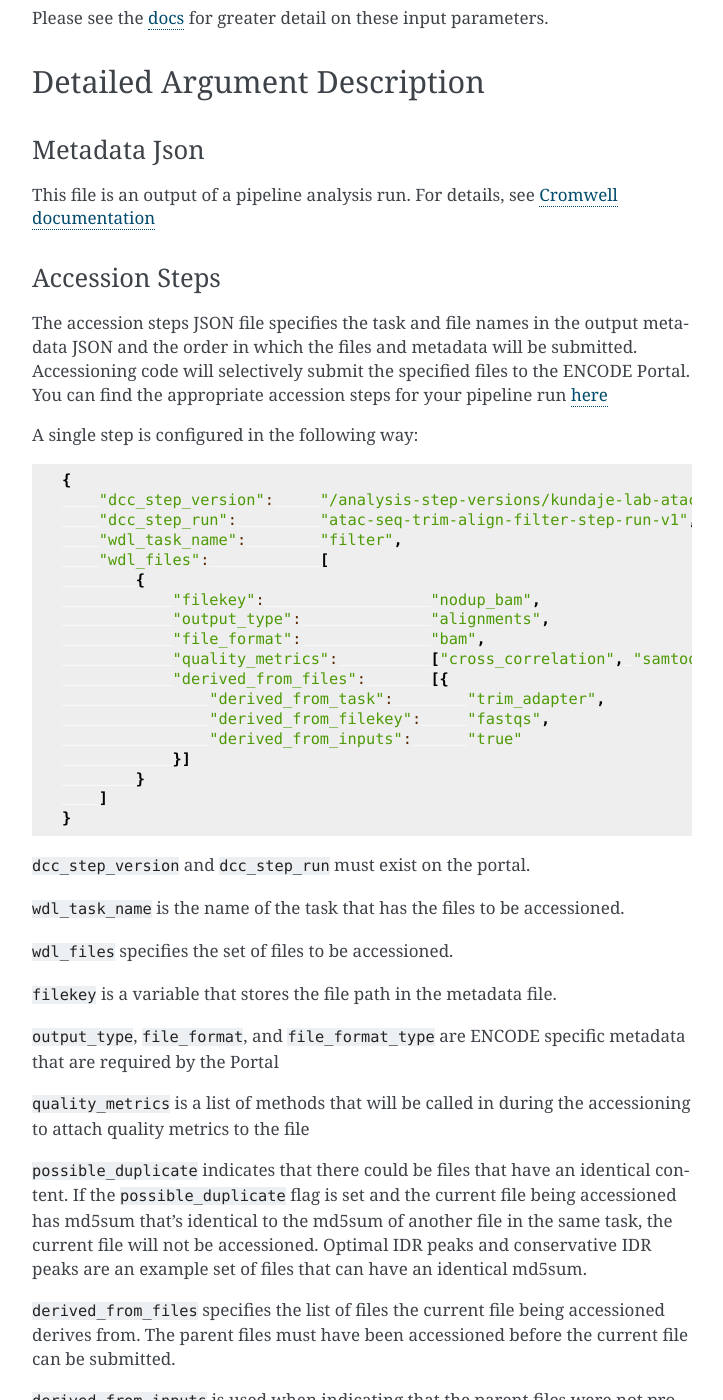
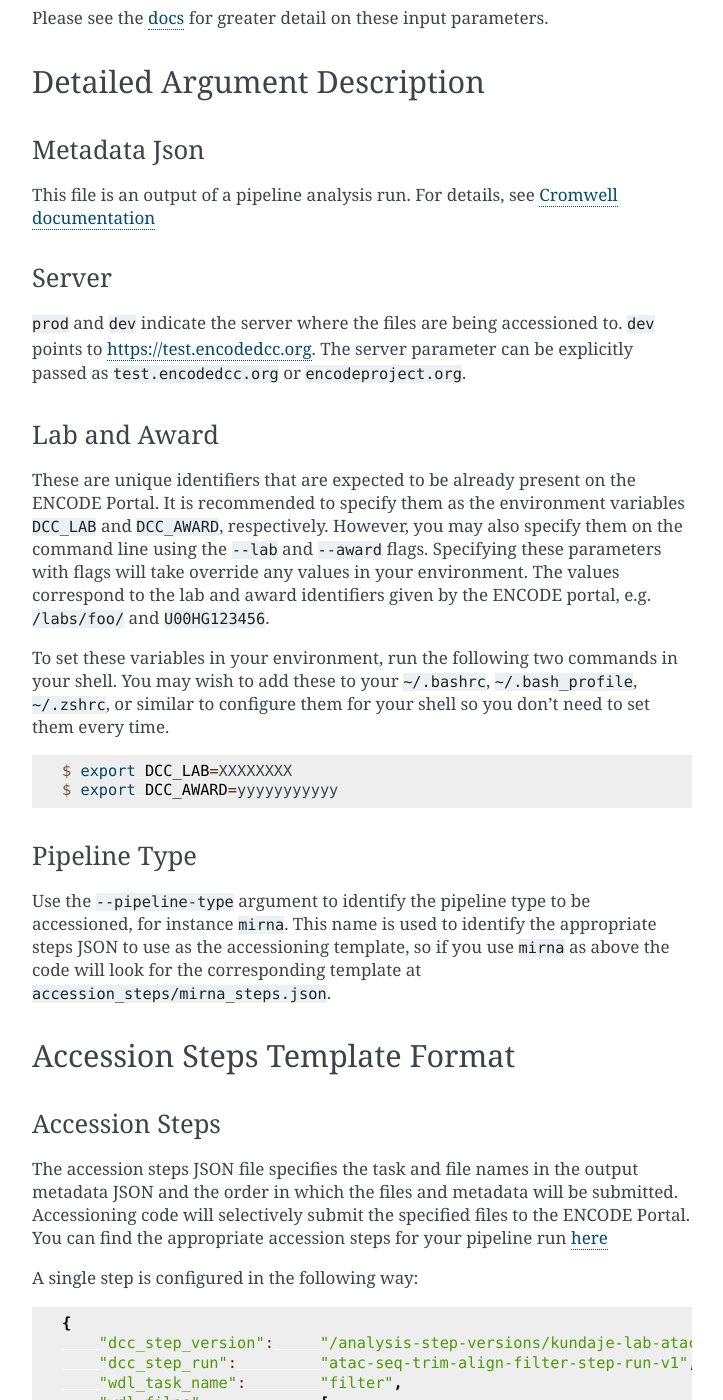
Before and after one commit to ENCODE-DCC/accession, a Sphinx documentation site: the page built from docs/index.rst, in a window 1280 px wide and 1400 px high, scrolled down 936 px. Shown: the whole window, without its empty margins (388-1111 px from the left). Built offline with Sphinx 7.4.7, drawn with Linux system fonts in a browser that asks for light colours; some of the changed text lies outside the part shown.

Commit message:
update docs

```diff
--- a/README.rst
+++ b/README.rst
@@ -53,7 +53,7 @@ Usage
 .. code-block:: console
 
     $ accession --accession-metadata metadata.json \
-                --accession-steps steps.json \
+                --pipeline-type mirna \
                 --server dev \
 
 Please see the `docs <https://accession.readthedocs.io/en/latest/#detailed-argument-description>`_ for greater detail on these input parameters.
--- a/docs/index.rst
+++ b/docs/index.rst
@@ -16,10 +16,48 @@ Metadata Json
 
 This file is an output of a pipeline analysis run. For details, see `Cromwell documentation <https://cromwell.readthedocs.io/en/stable/api/RESTAPI/#workflowmetadataresponse>`_
 
+Server
+------
+
+``prod`` and ``dev`` indicate the server where the files are being accessioned to. ``dev`` points to `<https://test.encodedcc.org>`_. The server parameter can be explicitly passed as ``test.encodedcc.org`` or ``encodeproject.org``.
+
+Lab and Award
+-------------
+| These are unique identifiers that are expected to be already present on the ENCODE
+  Portal. It is recommended to specify them as the environment variables ``DCC_LAB`` and
+  ``DCC_AWARD``, respectively. However, you may also specify them on the command line
+  using the ``--lab`` and ``--award`` flags. Specifying these parameters with flags will
+  take override any values in your environment. The values correspond to the lab and
+  award identifiers given by the ENCODE portal, e.g. ``/labs/foo/`` and ``U00HG123456``.
+
+| To set these variables in your environment, run the following two commands in your
+  shell. You may wish to add these to your ``~/.bashrc``, ``~/.bash_profile``,
+  ``~/.zshrc``, or similar to configure them for your shell so you don't need to set
+  them every time.
+
+.. code-block:: console
+
+    $ export DCC_LAB=XXXXXXXX
+    $ export DCC_AWARD=yyyyyyyyyyy
+
+Pipeline Type
+-------------
+
+| Use the ``--pipeline-type`` argument to identify the pipeline type to be
+  accessioned, for instance ``mirna``. This name is used to identify the appropriate
+  steps JSON to use as the accessioning template, so if you use ``mirna`` as above the
+  code will look for the corresponding template at ``accession_steps/mirna_steps.json``.
+
+Accession Steps Template Format
+===============================
+
 Accession Steps
 ---------------
 
-The accession steps JSON file specifies the task and file names in the output metadata JSON and the order in which the files and metadata will be submitted. Accessioning code will selectively submit the specified files to the ENCODE Portal. You can find the appropriate accession steps for your pipeline run `here <https://github.com/ENCODE-DCC/accession/tree/master/accession_steps>`_
+| The accession steps JSON file specifies the task and file names in the output metadata
+  JSON and the order in which the files and metadata will be submitted. Accessioning
+  code will selectively submit the specified files to the ENCODE Portal. You can find
+  the appropriate accession steps for your pipeline run `here <https://github.com/ENCODE-DCC/accession/tree/master/accession_steps>`_
 
 A single step is configured in the following way:
 
@@ -64,30 +102,6 @@ A single step is configured in the following way:
 
 ``derived_from_output_type`` is required in the case the parent file has a possible duplicate.
 
-Server
-------
-
-``prod`` and ``dev`` indicate the server where the files are being accessioned to. ``dev`` points to `<https://test.encodedcc.org>`_. The server parameter can be explicitly passed as ``test.encodedcc.org`` or ``encodeproject.org``.
-
-Lab and Award
--------------
-| These are unique identifiers that are expected to be already present on the ENCODE
-  Portal. It is recommended to specify them as the environment variables ``DCC_LAB`` and
-  ``DCC_AWARD``, respectively. However, you may also specify them on the command line
-  using the ``--lab`` and ``--award`` flags. Specifying these parameters with flags will
-  take override any values in your environment. The values correspond to the lab and
-  award identifiers given by the ENCODE portal, e.g. ``/labs/foo/`` and ``U00HG123456``.
-
-| To set these variables in your environment, run the following two commands in your
-  shell. You may wish to add these to your ``~/.bashrc``, ``~/.bash_profile``,
-  ``~/.zshrc``, or similar to configure them for your shell so you don't need to set
-  them every time.
-
-.. code-block:: console
-
-    $ export DCC_LAB=XXXXXXXX
-    $ export DCC_AWARD=yyyyyyyyyyy
-
 Table of Contents
 ==================
 
```
